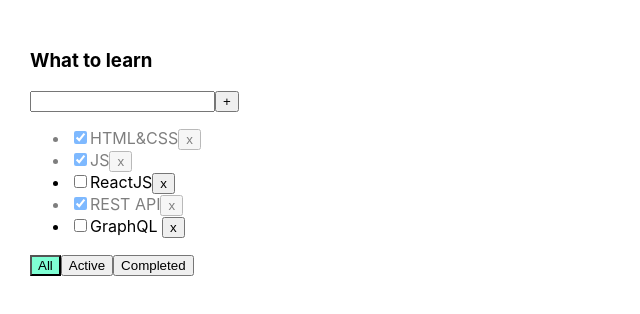
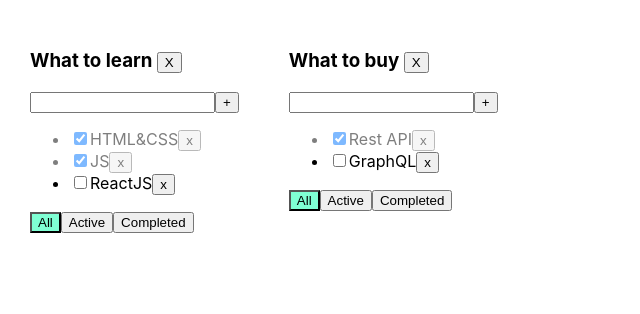
Before and after one commit to KombinatorVit/my-todo-list, a React (Create React App) app: page / in a window 1280 px wide. Shown: the top 314 px of the page, without its empty margins (0-640 px from the left). Built offline with nearby package versions, Linux system fonts and the light colour scheme.

Commit message:
Вторник 1. Ассоциативный массив

```diff
--- a/src/App.tsx
+++ b/src/App.tsx
@@ -1,7 +1,7 @@
 import React, {useState} from 'react';
 import './App.css';
 import {TodoList} from './TodoList';
-import { v1 } from 'uuid';
+import {v1} from 'uuid';
 
 export type TasksType = {
     id: string
@@ -10,62 +10,138 @@
 }
 export type FilterValuesType = 'all' | 'active' | 'completed';
 
+type TodolistsType = {
+    id: string
+    title: string
+    filter: FilterValuesType
+
+}
+
+type TaskStateType = {
+[key: string]: Array<TasksType>
+}
 
 function App() {
 
 
-    const [tasks, setTasks] = useState([
+
+
+    // const [tasks, setTasks] = useState([
+    //     {id: v1(), title: 'HTML&CSS', isDone: true},
+    //     {id: v1(), title: 'JS', isDone: true},
+    //     {id: v1(), title: 'ReactJS', isDone: false},
+    //     {id: v1(), title: 'REST API', isDone: true},
+    //     {id: v1(), title: 'GraphQL ', isDone: false},
+    // ]);
+
+       let todolistID1 = v1()
+    let todolistID2 = v1()
+
+    let [todolists, setTodolists] = useState<Array<TodolistsType>>([
+        {id: todolistID1, title: 'What to learn', filter: 'all'},
+        {id: todolistID2, title: 'What to buy', filter: 'all'},
+    ])
+
+    let [tasks, setTasks] = useState<TaskStateType>({
+        [todolistID1]: [
             {id: v1(), title: 'HTML&CSS', isDone: true},
             {id: v1(), title: 'JS', isDone: true},
             {id: v1(), title: 'ReactJS', isDone: false},
-        {id: v1(), title: 'REST API', isDone: true},
-        {id: v1(), title: 'GraphQL ', isDone: false},
-    ]);
 
-    let [filter, setFilter] = useState<FilterValuesType>('all');
-    let taskForTodolist = tasks;
+        ],
+        [todolistID2]: [
+            {id: v1(), title: 'Rest API', isDone: true},
+            {id: v1(), title: 'GraphQL', isDone: false},
+        ]
+    })
 
-    if (filter === 'active') {
-        taskForTodolist = tasks.filter(t => !t.isDone);
-    }
-    if (filter === 'completed') {
-        taskForTodolist = tasks.filter(t => t.isDone);
+
+
+    function changeFilter(value: FilterValuesType, todolistID:string) {
+
+        // let todolist = todolists.find(tl => tl.id === todolistID)
+        // if(todolist){
+        //     todolist.filter = value
+        //     setTodolists([...todolists])
+        // }
+
+        setTodolists(todolists.map(el => el.id === todolistID ?{...el, filter: value}: el ))
+
+
     }
 
-    function changeFilter(value: FilterValuesType) {
-        setFilter(value)
+    function removeTask(id: string, todolistId:string) {
+        //    let todolistTasks = tasks[todolistId]
+        //
+        // tasks[todolistId] = todolistTasks.filter(task => task.id !== id)
+        //
+        // setTasks({...tasks});
+
+        setTasks({...tasks, [todolistId] : tasks[todolistId].filter(el => el.id !== id)})
     }
 
-    function removeTask(id: string) {
-        let newTask = tasks.filter(el => el.id !== id);
-        setTasks(newTask);
+    function addTask(title: string, todolistId: string) {
+        // let task = {id: v1(), title: title, isDone: true};
+        // let newTasks = [task, ...tasks];
+        // setTasks(newTasks);
+        let task = {id: v1(), title: title, isDone: true};
+
+        let todolistTasks = tasks[todolistId]
+        tasks[todolistId] = [task, ...todolistTasks]
+
+        setTasks({...tasks})
+
     }
 
-    function addTask (title:string){
-        let task ={id: v1(), title: title, isDone: true}
-        let newTasks = [task, ...tasks]
-        setTasks(newTasks)
+    function changeTaskStatus(id: string, isDone: boolean, todolistId: string) {
+        // let task = tasks.find(t => t.id == id);
+        // if (task) {
+        //     task.isDone = isDone;
+        //     setTasks([...tasks]);
+        // }
+
+        setTasks({...tasks, [todolistId] :tasks[todolistId].map(el => el.id===id ?{...el,isDone} : el)})
     }
 
-    function changeTaskStatus(id:string, isDone:boolean){
-        let task = tasks.find(t=>t.id==id)
-        if(task) {
-            task.isDone = isDone
-            setTasks([...tasks])
+
+    function removeTodolist(id: string) {
+           setTodolists(todolists.filter(t => t.id !==id))
+        delete tasks[id]
+
+        setTasks({...tasks})
     }
+
+
+    return (
+        <div className="App">
+            {todolists.map(t => {
+
+                let taskForTodolist = tasks[t.id]
+
+                if (t.filter === 'active') {
+                    taskForTodolist = tasks[t.id].filter(t => !t.isDone);
+                }
+                if (t.filter === 'completed') {
+                    taskForTodolist = tasks[t.id].filter(t => t.isDone);
                 }
 
                 return (
-        <div className="App">
-            <TodoList title={'What to learn'}
+                    <TodoList
+                        key={t.id}
+                        id={t.id}
+                        title={t.title}
                               tasks={taskForTodolist}
                               removeTask={removeTask}
                               changeFilter={changeFilter}
                               addTask={addTask}
                               changeTaskStatus={changeTaskStatus}
-                      filter={filter}
+                              filter={t.filter}
+                        removeTodolist={removeTodolist}
                     />
+                )
+            })}
         </div>
+
     );
 }
 
--- a/src/TodoList.tsx
+++ b/src/TodoList.tsx
@@ -1,14 +1,16 @@
 import React, {ChangeEvent, useState, KeyboardEvent} from 'react';
 import {FilterValuesType, TasksType} from './App';
 
-type TodoListPropsType = {
+export type TodoListPropsType = {
+    id: string
     title: string
     tasks: Array<TasksType>
-    removeTask: (id: string) => void
-    changeFilter: (value: FilterValuesType) => void
-    addTask: (title: string) => void
-    changeTaskStatus:(id:string, isDone:boolean) => void
+    removeTask: (id: string, todolistId:string) => void
+    changeFilter: (value: FilterValuesType, todolistID:string) => void
+    addTask: (title: string, todolistId: string) => void
+    changeTaskStatus:(id:string, isDone:boolean, todolistId: string) => void
     filter: FilterValuesType
+    removeTodolist: (id: string) => void
 }
 
 export function TodoList(props: TodoListPropsType) {
@@ -17,12 +19,16 @@
 
     function onAddTaskHandler() {
         if(title.trim() !== ''){
-            props.addTask(title.trim());
+            props.addTask(title.trim(),props.id);
             setTitle('');
         }else {
             setError('Title is required!')
         }
 
+    }
+
+    function removeTodolistHandler (){
+        props.removeTodolist(props.id)
     }
 
     function onChangeHandler(e: ChangeEvent<HTMLInputElement>) {
@@ -37,21 +43,21 @@
     }
 
     function onAllClickHandler() {
-        props.changeFilter('all');
+        props.changeFilter('all', props.id);
     }
 
     function onActiveClickHandler() {
-        props.changeFilter('active');
+        props.changeFilter('active', props.id);
     }
 
     function onCompletedClickHandler() {
-        props.changeFilter('completed');
+        props.changeFilter('completed', props.id);
     }
 
 
     return (
         <div>
-            <h3>{props.title}</h3>
+            <h3>{props.title} <button onClick={removeTodolistHandler}>X</button> </h3>
             <div>
                 <input value={title}
                        onChange={onChangeHandler}
@@ -65,12 +71,12 @@
 
                 {props.tasks.map((t) => {
                     function removeTaskHandler() {
-                        props.removeTask(t.id);
+                        props.removeTask(t.id, props.id);
                     }
 
                     const onChangeStatusHandler =(e:ChangeEvent<HTMLInputElement>)=>{
                         let newIsDoneValue = e.currentTarget.checked
-                        props.changeTaskStatus(t.id, newIsDoneValue )
+                        props.changeTaskStatus(t.id, newIsDoneValue, props.id )
                     }
 
                     return (
```
Lines whose indentation alone changed are shown as unchanged.
